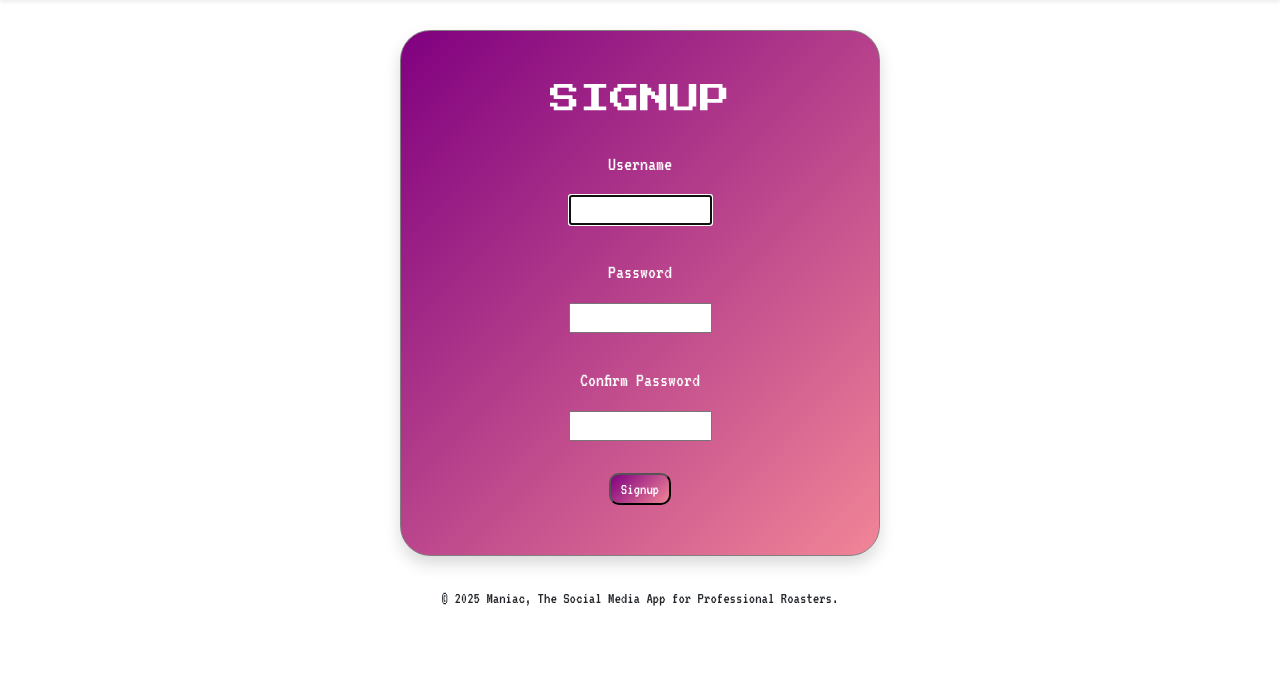
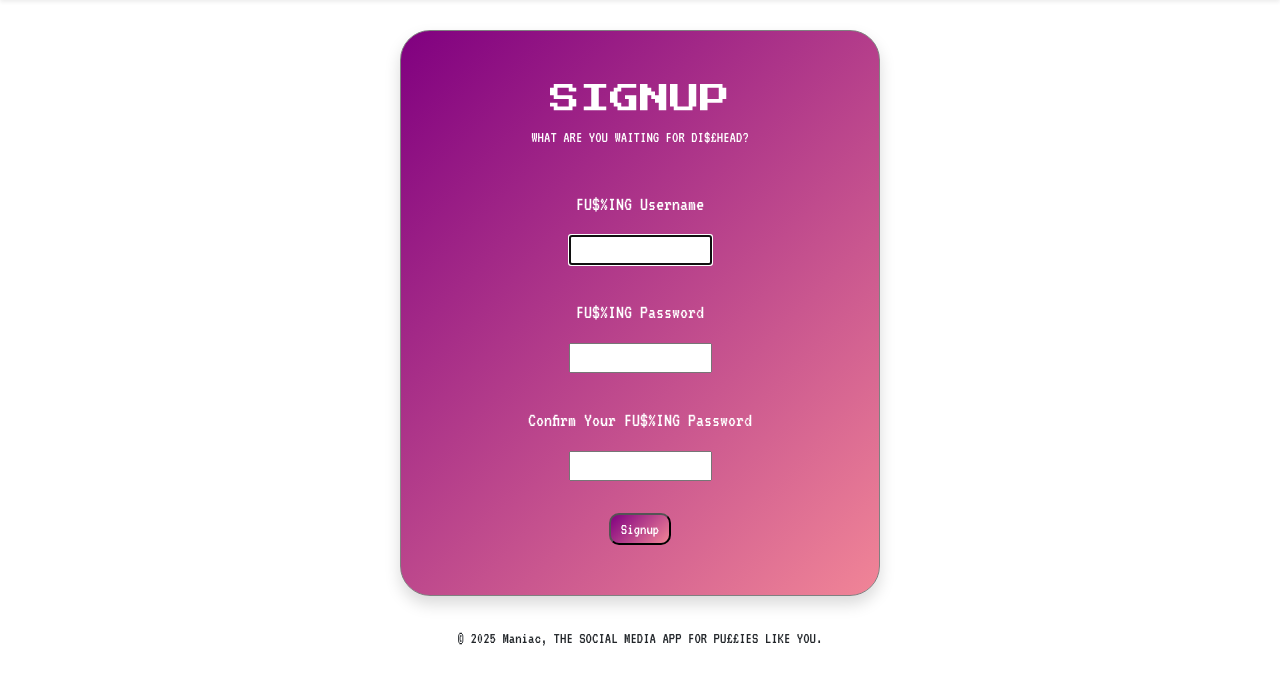
Before and after one commit to darkcom109/Maniac, a Django app: page /signup/ in a window 1280 px wide. Shown: the part 62-747 px from the top of the page. Run offline with Django 5.2, Linux system fonts and the light colour scheme.

Commit message:
Added insults

```diff
--- a/maniac/core/templates/core/base.html
+++ b/maniac/core/templates/core/base.html
@@ -70,7 +70,7 @@
     </main>
 
     <footer class="footer-styling">
-        <p>&copy; 2025 Maniac, The Social Media App for Professional Roasters.</p>
+        <p>&copy; 2025 Maniac, THE SOCIAL MEDIA APP FOR PU££IES LIKE YOU.</p>
     </footer>
 
     <script src="https://cdn.jsdelivr.net/npm/bootstrap@5.0.2/dist/js/bootstrap.bundle.min.js" integrity="sha384-MrcW6ZMFYlzcLA8Nl+NtUVF0sA7MsXsP1UyJoMp4YLEuNSfAP+JcXn/tWtIaxVXM" crossorigin="anonymous"></script>
--- a/maniac/core/templates/core/profile.html
+++ b/maniac/core/templates/core/profile.html
@@ -3,7 +3,6 @@
 {% block content %}
     <div class="font-for-text text-center container container-feed-styling shadow-sm">
         <h2>{{ profile_user.username.title }}'s Profile</h2>
-        <p>Email: {{ profile_user.email }}</p>
         <p>Joined: {{ profile_user.date_joined }}</p>
     </div>
 {% endblock %}
--- a/maniac/core/templates/core/signup.html
+++ b/maniac/core/templates/core/signup.html
@@ -2,21 +2,24 @@
 {% block content %}
     <div class="container-login-styling text-center font-for-text d-flex flex-column gap-4 shadow">
 
-        <h1 class="font-for-brand text-white" style="font-size: 30px">SIGNUP</h1>
+        <div>
+            <h1 class="font-for-brand text-white" style="font-size: 30px">SIGNUP</h1>
+            <p class="text-white">WHAT ARE YOU WAITING FOR DI$£HEAD?</p>
+        </div>
 
         <form method="post" class="d-flex flex-column gap-3">
             {% csrf_token %}
             <div>
-                <p class="fs-5 text-white">Username</p>
-                <p>{{ form.username}}</p>
+                <p class="fs-5 text-white">FU$%ING Username</p>
+                <p>{{ form.username }}</p>
             </div>
             <div>
-                <p class="fs-5 text-white">Password</p>
+                <p class="fs-5 text-white">FU$%ING Password</p>
                 <p>{{ form.password1 }}</p>
                 {{ form.password1.errors }}
             </div>
             <div>
-                <p class="fs-5 text-white">Confirm Password</p>
+                <p class="fs-5 text-white">Confirm Your FU$%ING Password</p>
                 <p>{{ form.password2 }}</p>
                 {{ form.password2.errors }}
             </div>
```
Also changed, not shown: maniac/core/templates/core/feed.html (+11 -10 lines), maniac/core/templates/core/login.html (+6 -3 lines), maniac/core/templates/core/post.html (+5 -4 lines), maniac/db.sqlite3.
